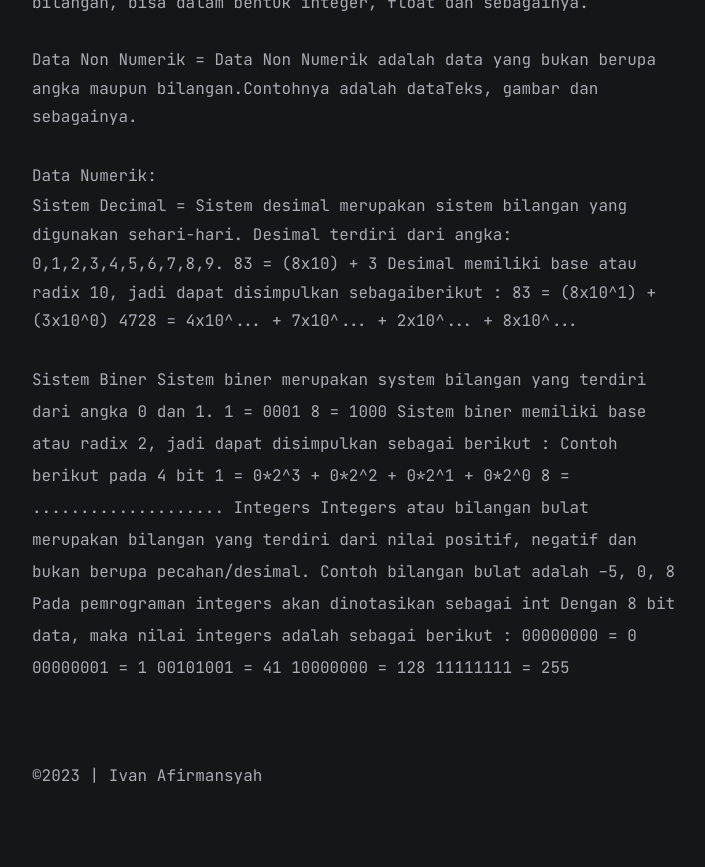
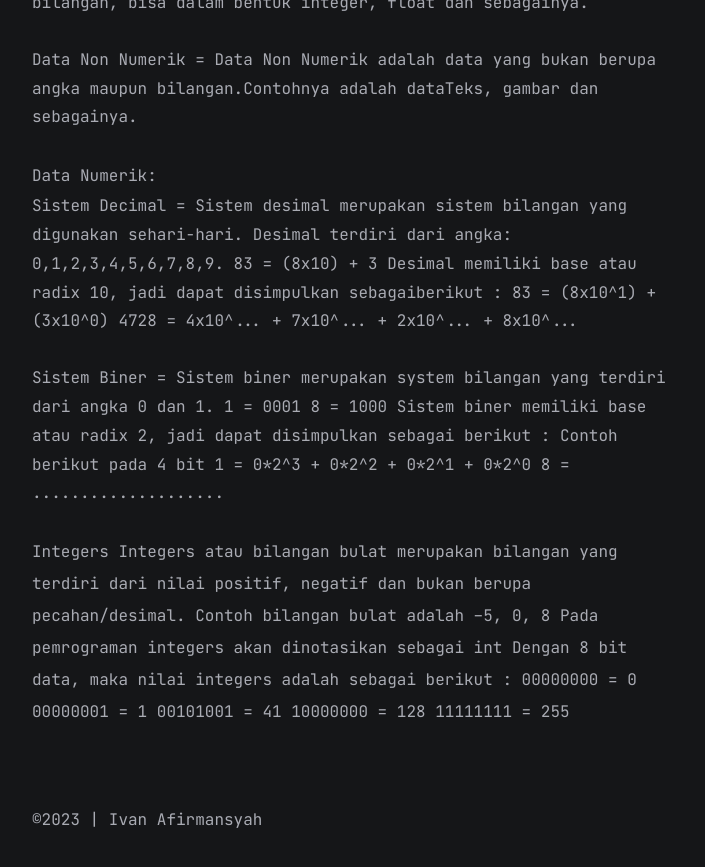
Before and after one commit to shera1402/shera1402.github.io, a Jekyll site: the page built from all_collections/_posts/2023-11-07-Resume-Arsikom.md, in a window 1280 px wide and 900 px high, scrolled down 9092 px. Shown: the top 867 px of the window, without its empty margins (283-988 px from the left). Built offline with Jekyll 4.4.1, drawn with Linux system fonts in a browser that asks for light colours; comment, search, counter and statistics services are not loaded; a style sheet for code colours, icons or effects is not loaded.

```diff
--- a/all_collections/_posts/2023-11-07-Resume-Arsikom.md
+++ b/all_collections/_posts/2023-11-07-Resume-Arsikom.md
@@ -216,7 +216,7 @@ Desimal terdiri dari angka: 0,1,2,3,4,5,6,7,8,9.
 Desimal memiliki base atau radix 10, jadi dapat disimpulkan sebagaiberikut :
 83 = (8x10^1) + (3x10^0)
 4728 = 4x10^... + 7x10^... + 2x10^... + 8x10^...</p>
-Sistem Biner
+<p>Sistem Biner =
 Sistem biner merupakan system bilangan yang terdiri dari angka 0 dan 1.
 1 = 0001
 8 = 1000
@@ -224,7 +224,7 @@ Sistem biner memiliki base atau radix 2, jadi dapat disimpulkan sebagai
 berikut :
 Contoh berikut pada 4 bit
 1 = 0*2^3 + 0*2^2 + 0*2^1 + 0*2^0
-8 = ....................
+8 = ....................</p>
 Integers
 Integers atau bilangan bulat merupakan bilangan yang terdiri dari
 nilai positif, negatif dan bukan berupa pecahan/desimal.
```
